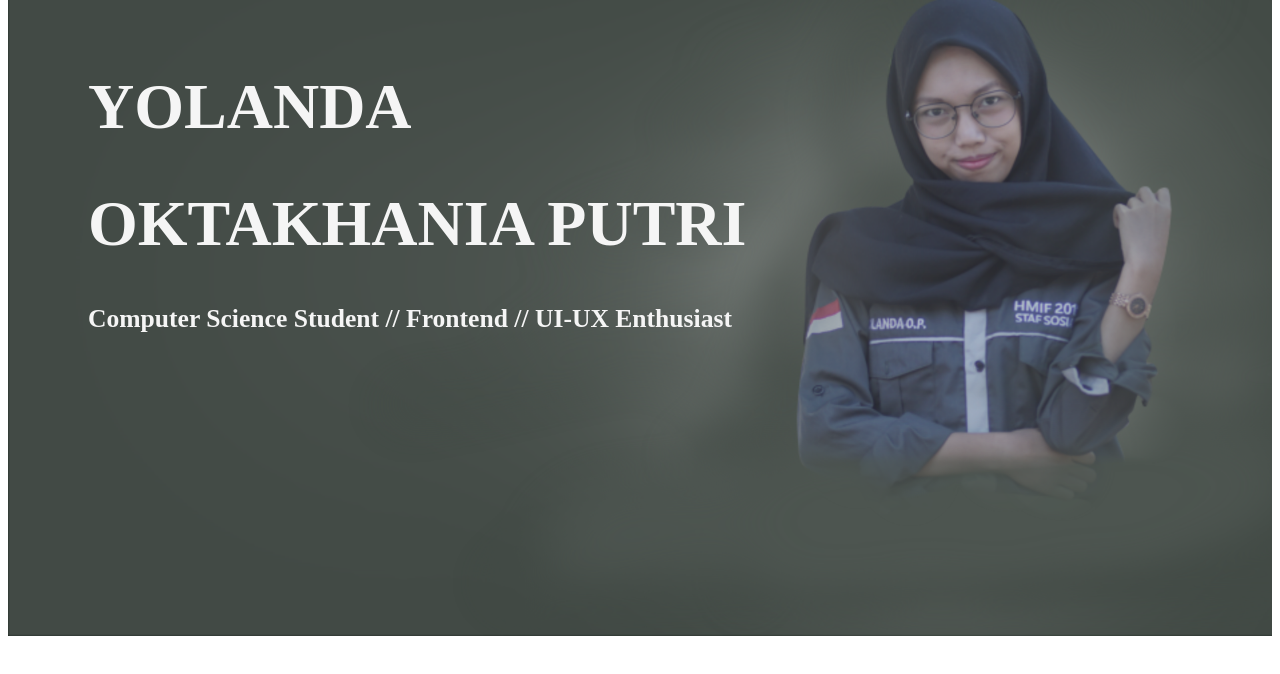
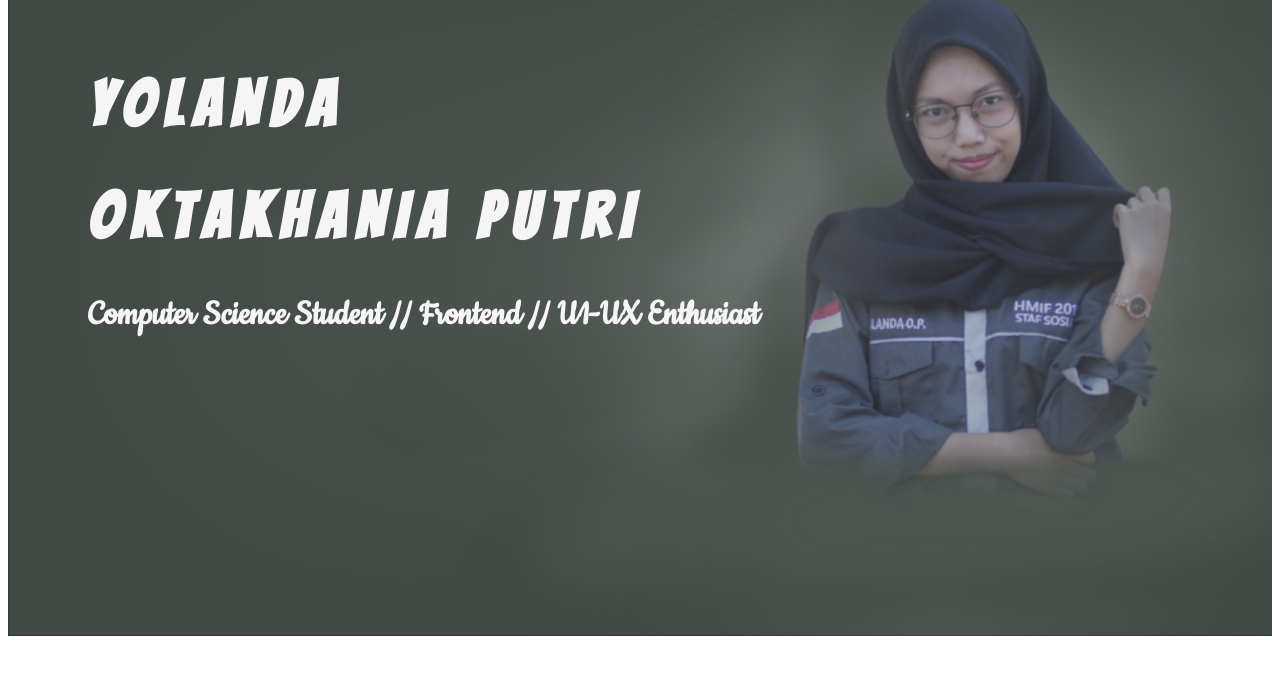
Before and after one commit to yolandaop/portfolio, a plain HTML site: page portofolio.html in a window 1280 px wide. Shown: the part 122-796 px from the top of the page. Drawn offline with Linux system fonts and the light colour scheme.

Commit message:
ganti font

```diff
--- a/portofolio.html
+++ b/portofolio.html
@@ -5,6 +5,9 @@
     <meta name="viewport" content="width=device-width, initial-scale=1.0">
     <title>Document</title>
     <link rel="stylesheet" href="style.css">
+    <link href="https://fonts.googleapis.com/css2?family=Bangers&display=swap" rel="stylesheet">
+    <link href="https://fonts.googleapis.com/css2?family=Great+Vibes&display=swap" rel="stylesheet">
+    <link href="https://fonts.googleapis.com/css2?family=Cookie&display=swap" rel="stylesheet">
 </head>
 <header>
     <nav>
@@ -20,7 +23,7 @@
     <div class="nama">
         <h1>YOLANDA</h1>
         <h1>OKTAKHANIA PUTRI</h1>
-        <h3>Computer Science Student // Frontend // UI-UX Enthusiast</h3>
+        <h3>Computer Science Student // Frontend // U1-UX Enthusiast</h3>
     </div>
 
 </header>
--- a/style.css
+++ b/style.css
@@ -26,9 +26,12 @@ nav{
 }
 h1{
     font-size: 5vw;
+    font-family: 'Bangers', cursive;
+    letter-spacing: 10px;
 }
 h3{
-    font-size: 2vw;
+    font-size: 3vw;
+    font-family: 'Cookie', cursive;
 }
 .left{
     display: flex;
```
